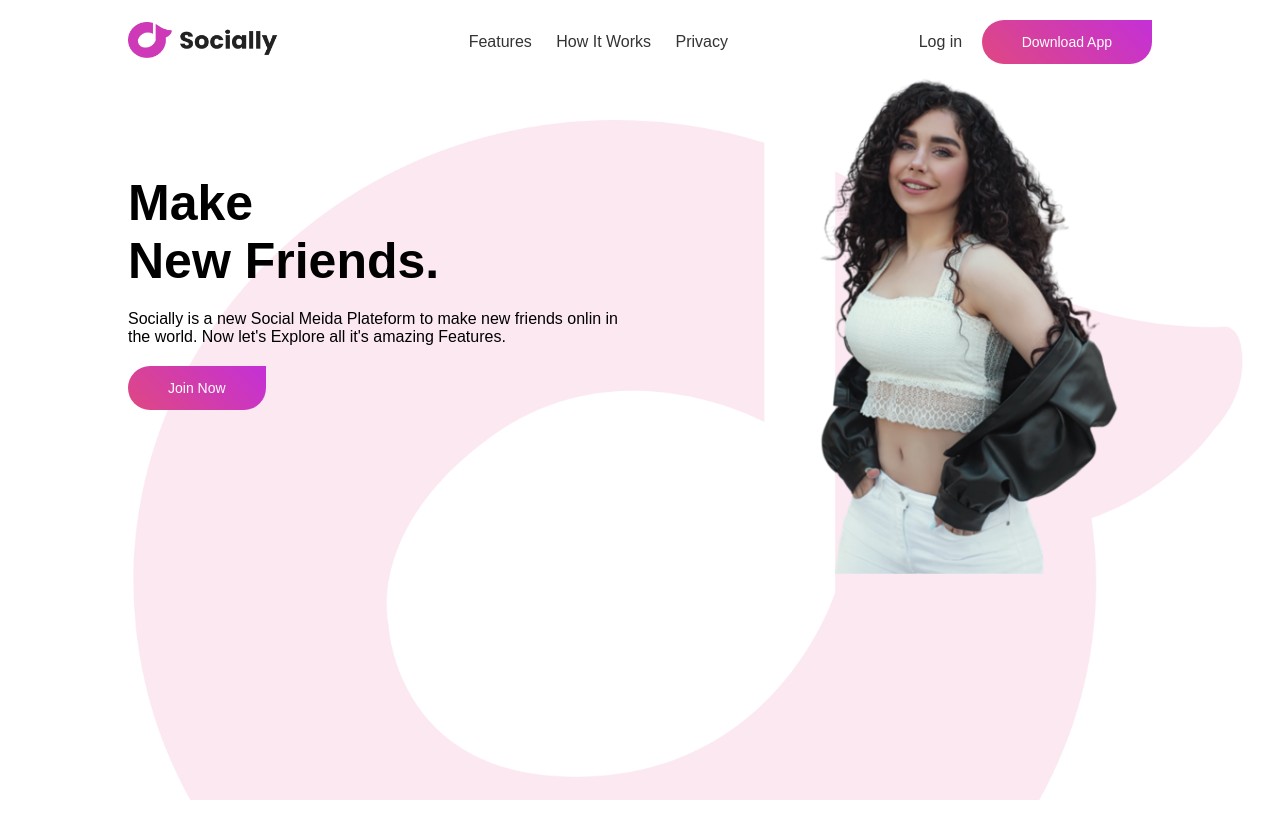
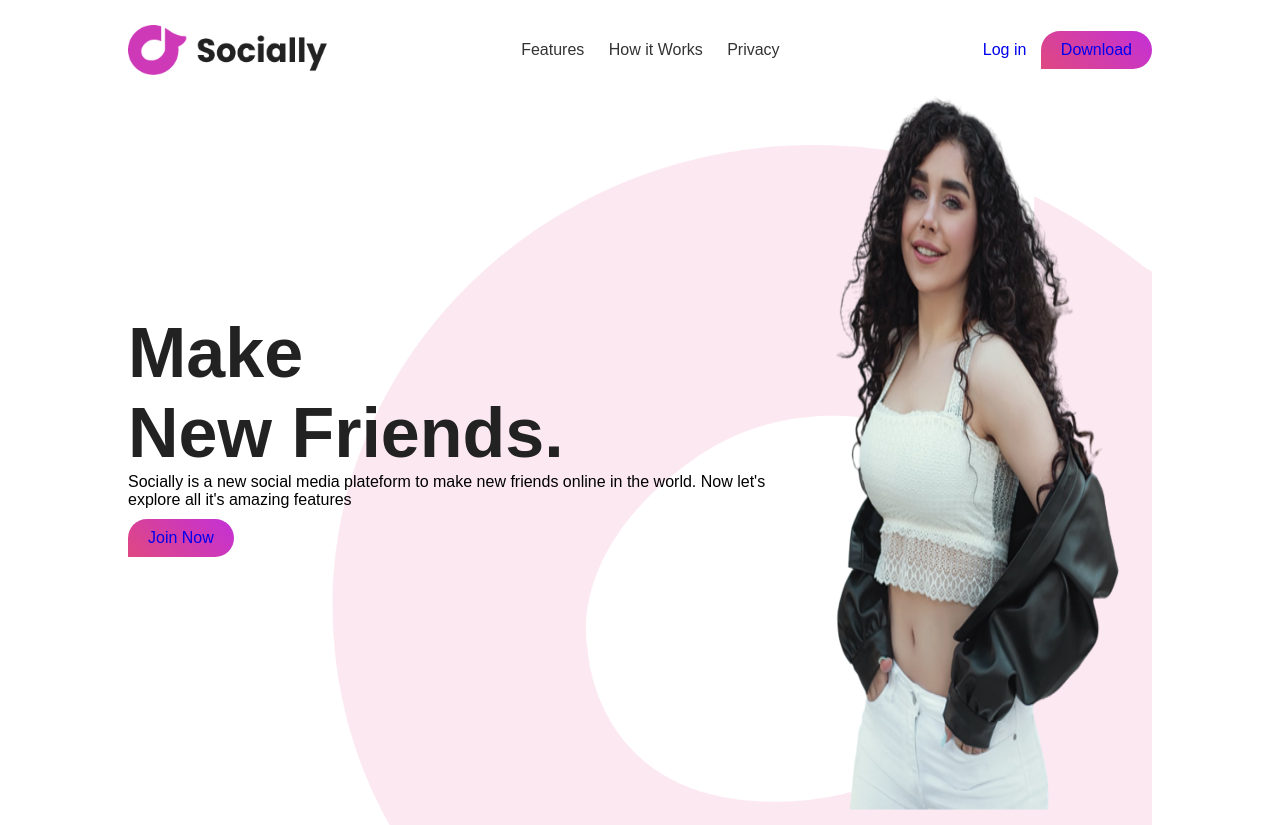
Before and after one commit to rehan-ch/front-end-templates, a plain HTML site: page socially/index.html in a window 1280 px wide. Before the commit the page ends 800 px from the top, so only its background shows below. Drawn offline with Linux system fonts and the light colour scheme.

Commit message:
updated design

```diff
--- a/socially/assets/styles/custom.css
+++ b/socially/assets/styles/custom.css
@@ -4,72 +4,72 @@
     box-sizing: border-box;
     font-family: 'Poppins', sans-serif;
 }
-.btn{
+.btn {
     display: inline-block;
-    text-decoration: none;
-    padding: 14px 40px;
+    padding: 10px 20px;
     background-image: linear-gradient(45deg, #df4881, #c430d7);
-    border-radius: 30px 0 30px 30px;
-    font-size: 14px;
-    color: #ffffff;
+    border-radius: 30px 30px 30px 0px;
+    transition: 0.5s;
 }
-.hero-section{
-    width: 100%;
-    min-height: 100vh;
-    background-image: url(../images/back-image.png);
-    background-position: center;
+.btn:hover{
+    border-end-start-radius: 30px;
+}
+.hero{
+    width: 80%;
+    height: 100vh;
+    margin: 0 auto;
+    background-image: url('../images/back-image.png');
     background-size: cover;
-    padding: 10px 10%;
 }
-.navbar{
+.top-bar{
     display: flex;
-    padding: 10px 0;
+    justify-content: space-between;
     align-items: center;
-    justify-content: space-between;
+    margin-top: 25px;
 }
 .logo{
-    width: 150px;
+    width: 200px;
+    height: 50px;
 }
 .logo img{
     width: 100%;
     height: 100%;
 }
-.nav-links li{
+.nav{
+    list-style: none;
+}
+.nav-item{
     display: inline-block;
-    list-style: none;
-    padding: 10px;
+    margin: 0 10px;
 }
-.nav-links li a{
+.nav-item a{
     text-decoration: none;
     color: #333;
     font-weight: 400;
 }
-
-.login-link{
-    color: #333;
+.side-btn a{
     text-decoration: none;
-    margin-right: 15px;
-    font-weight: 400;
+    margin-left: 10px;
 }
-.intro{
+.banner{
     display: flex;
     justify-content: space-between;
+    align-items: center;
 }
-.profile-img{
-    height: 500px;
+.heading-area h1{
+    font-size: 70px;
+    color: #222;
 }
-.profile-img img{
+.heading-area a{
+    margin-top: 10px;
+    text-decoration: none;
+}
+.image-area{
+    width: 50%;
+    height: 90vh;
+}
+.image-area img{
     width: 100%;
     height: 100%;
+    margin-top: 15px;
 }
-.content{
-    margin-top: 100px;
-    width: 500px;
-}
-.content h1{
-    font-weight: bold;
-    font-size: 50px;
-}
-.content p{
-    margin: 20px 0;
-}
--- a/socially/index.html
+++ b/socially/index.html
@@ -3,35 +3,37 @@
 <head>
     <meta charset="UTF-8">
     <meta name="viewport" content="width=device-width, initial-scale=1.0">
+    <link rel="stylesheet" href="./assets/styles/custom.css">
     <title>Socially</title>
-    <link rel="stylesheet" href="assets/styles/custom.css">
 </head>
 <body>
-    <div class="hero-section">
-        <nav class="navbar">
+    <section class="hero">
+        <div class="top-bar">
             <div class="logo">
-                <img src="./assets/images/logo.png" alt="Socially">
+                <img src="./assets/images/logo.png" alt="Logo">
             </div>
-            <ul class="nav-links">
-                <li><a href="#">Features</a></li>
-                <li><a href="#">How It Works</a></li>
-                <li><a href="#">Privacy</a></li>
-            </ul>
-            <div class="nav-left-links">
-                <a href="" class="login-link">Log in</a>
-                <a href="" class="btn">Download App</a>
+            <div class="navbar">
+                <ul class="nav">
+                    <li class="nav-item"><a href="">Features</a></li>
+                    <li class="nav-item"><a href="">How it Works</a></li>
+                    <li class="nav-item"><a href="">Privacy</a></li>
+                </ul>
             </div>
-        </nav>
-        <div class="intro">
-            <div class="content">
-                <h1>Make<br/>New Friends.</h1>
-                <p>Socially is a new Social Meida Plateform to make new friends onlin in the world. Now let's Explore all it's amazing Features.</p>
-                <a href="" class="btn">Join Now</a>
-            </div>
-            <div class="profile-img">
-                <img src="./assets/images/pic.png" alt="Profile Image">
+            <div class="side-btn">
+                <a href="#" class="login-btn">Log in</a>
+                <a href="#" class="btn">Download</a>
             </div>
         </div>
-    </div>
+        <div class="banner">
+            <div class="heading-area">
+                <h1>Make <br /> New Friends.</h1>
+                <p>Socially is a new social media plateform to make new friends online in the world. Now let's explore all it's amazing features</p>
+                <a href="#" class="btn join-btn">Join Now</a>
+            </div>
+            <div class="image-area">
+                <img src="./assets/images/pic.png" alt="">
+            </div>
+        </div>
+    </section>
 </body>
 </html>
```
